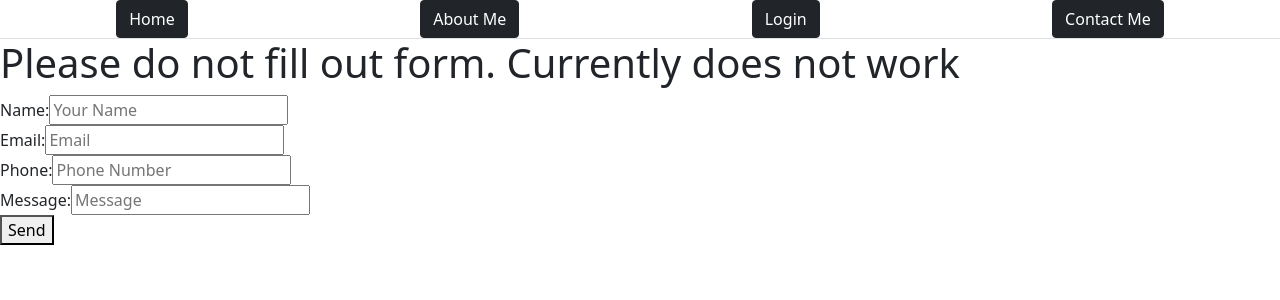
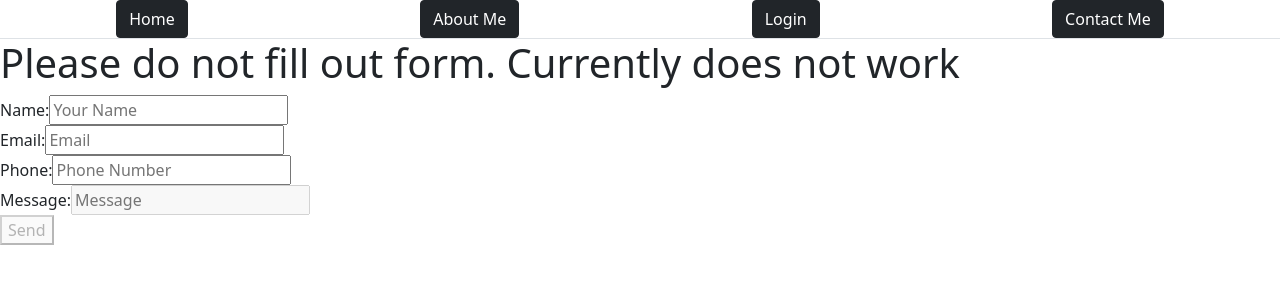
Before and after one commit to Momot1/markmomot, a React (Create React App) app in the folder client/: page /contact in a window 1280 px wide. Shown: the top 300 px of the page. Built offline with nearby package versions, Linux system fonts and the light colour scheme; no server answers.

Commit message:
Tested contact form, works properly. Redisabled it

```diff
--- a/client/src/components/Contact.js
+++ b/client/src/components/Contact.js
@@ -7,7 +7,7 @@ function Contact(){
             headers: {
                 "Content-Type": "application/json"
             },
-            body: JSON.stringify({name: "mark", message: "yooooooo", email: "johndoe@gmail.com"})
+            body: JSON.stringify({})
         })
         .then(resp => resp.json())
         .then(console.log)
@@ -25,8 +25,8 @@ function Contact(){
                 <label>Phone: </label>
                 <input type="tel" name="Phone" placeholder="Phone Number"/><br/>
                 <label>Message: </label>
-                <input type="text" name="Message" placeholder="Message" required/><br/>
-                <button type="submit">Send</button>
+                <input type="text" name="Message" placeholder="Message" disabled="disabled" required/><br/>
+                <button type="submit" disabled="diabled">Send</button>
             </form>
         </div>
     )
```
